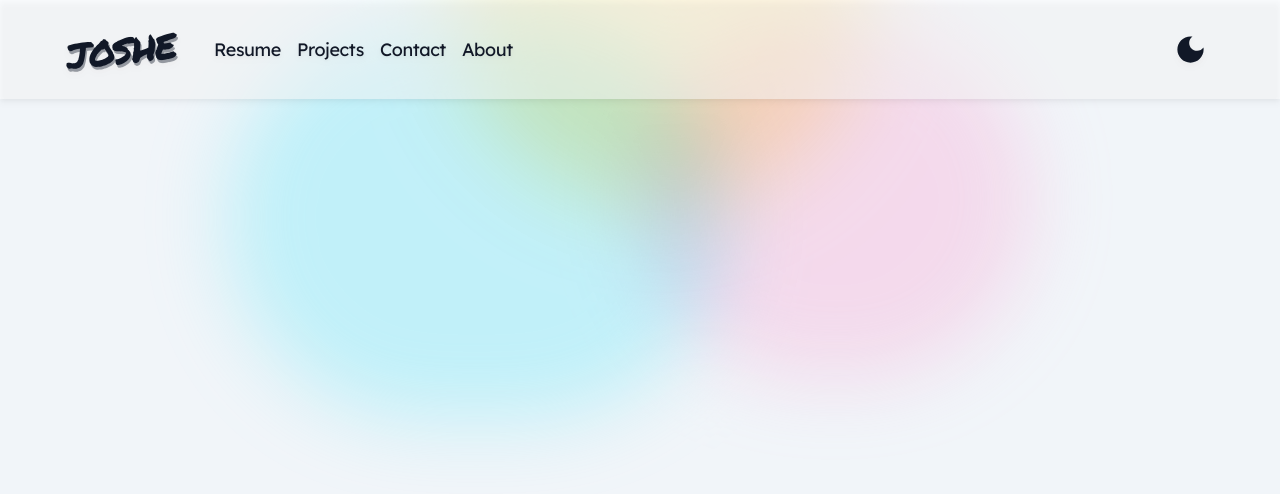
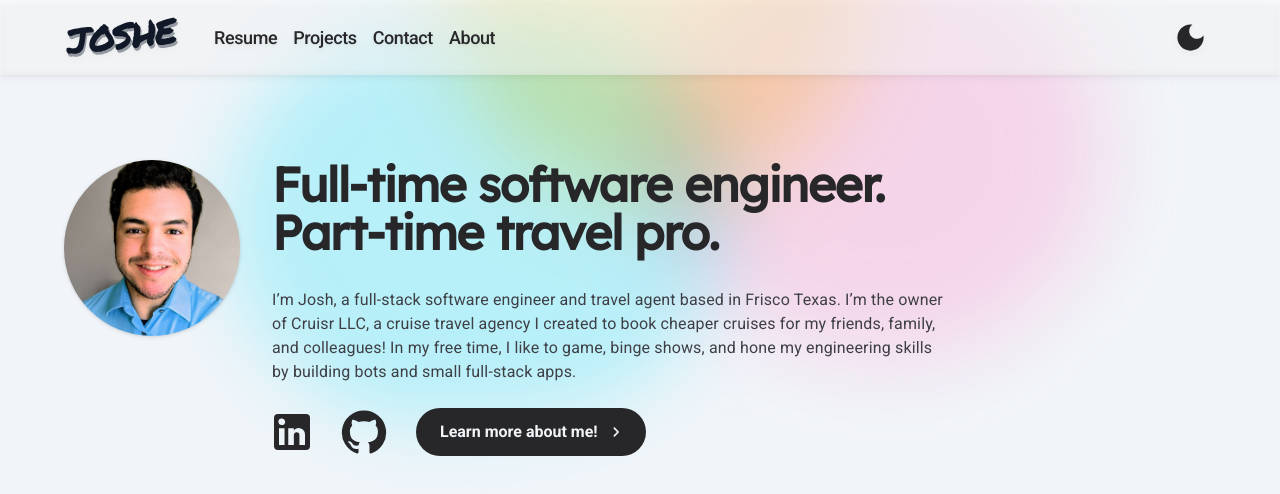
Before and after one commit to BentAllenDesign/portfolio-web, a React (Vite) app: page / in a window 1280 px wide. Shown: the top 494 px of the page. Built offline with nearby package versions, Linux system fonts and the light colour scheme; a web font is replaced by a local one.

Commit message:
feat: create base layout and setup for the landing page

```diff
--- a/src/Routestrap.tsx
+++ b/src/Routestrap.tsx
@@ -1,10 +1,11 @@
 import { Route, Routes } from "react-router-dom";
 import { Page } from "./components/Page";
+import { LandingPage } from "./pages/LandingPage";
 
 export const Routestrap = () => (
   <Routes>
     <Route path="" element={<Page />}> // Page component
-      <Route index element={<></>} /> // Landing component
+      <Route index element={<LandingPage />} /> // Landing component
       <Route path="/about" element={<></>} /> // About Me component
       <Route path="/projects" element={<></>} /> // Projects component
       <Route path="/resume" element={<></>} /> // Resume component
--- a/src/components/Navbar.tsx
+++ b/src/components/Navbar.tsx
@@ -3,39 +3,40 @@ import { Box, Container, IconButton } from "@mui/material";
 import clsx from "clsx";
 import { memo, useCallback } from "react";
 import { Link } from "react-router-dom";
+import { AppThemeContext } from "../lib/hooks/useAppTheme";
 
-const linkStyles = "no-underline block capitalize text-lg text-inherit font-medium transition-all duration-200 ease-in-out drop-shadow-sm hover:text-cyan-500";
+const linkStyles = "no-underline block capitalize text-lg text-inherit font-medium transition-all duration-150 ease-in-out drop-shadow-sm hover:text-cyan-500";
 
 interface INavbar {
-  darkMode: boolean;
-  setDarkMode: React.Dispatch<React.SetStateAction<boolean>>;
+  theme: AppThemeContext;
+  setDarkMode: (darkMode: boolean) => void;
 }
 
-export const Navbar = memo<INavbar>(({ darkMode, setDarkMode }) => {
+export const Navbar = memo<INavbar>(({ theme, setDarkMode }) => {
   const handleThemeChange = useCallback(() => {
-    setDarkMode(!darkMode);
-  }, [darkMode]);
+    setDarkMode(!theme.darkMode);
+  }, [theme.darkMode]);
 
   return (
-    <Box className="flex items-center drop-shadow-md relative">
-      <Box className={clsx("absolute w-full h-full opacity-50 backdrop-blur-lg", darkMode ? 'bg-gray-900' : 'bg-white')} />
-      <Container className="flex items-center py-6">
-        <Box className="font-logo -rotate-6 -mt-7">
+    <Box className="flex items-center drop-shadow-md z-20 fixed w-full top-0 backdrop-blur-sm">
+      <Box className={clsx("absolute w-full h-full opacity-50 backdrop-blur-lg", theme.darkMode ? 'bg-gray-900' : 'bg-white')} />
+      <Container className="flex items-center py-3">
+        <Box className="font-logo -rotate-6 -mt-[34px]">
           <Link to="/" replace className="group no-underline text-transparent">
-            <span className={clsx("fixed z-50 subpixel-antialiased tracking-tighter text-4xl font-logo", darkMode ? 'text-gray-200' : 'text-gray-900')}>
+            <span className={clsx("select-none fixed z-50 subpixel-antialiased tracking-tighter text-4xl font-logo", theme.darkMode ? 'text-gray-200' : 'text-gray-900')}>
               JOSHE
             </span>
             <span className={clsx(
-              "absolute subpixel-antialiased tracking-tighter text-4xl font-logo transition-all duration-300 ease-in-out translate-x-[1px] translate-y-[3px]",
+              "select-none absolute subpixel-antialiased tracking-tighter text-4xl font-logo transition-all duration-300 ease-in-out translate-x-[1px] translate-y-[3px]",
               "group-hover:translate-x-[3px] group-hover:translate-y-[5px] group-hover:opacity-95 group-hover:scale-105 opacity-40",
-              darkMode ? 'text-gray-300 group-hover:text-cyan-500' : 'text-gray-900 group-hover:text-cyan-400'
+              theme.darkMode ? 'text-gray-300 group-hover:text-cyan-500' : 'text-gray-900 group-hover:text-cyan-500'
             )}
             >
               JOSHE
             </span>
           </Link>
         </Box>
-        <Box className={clsx("font-display tracking-tight flex space-x-4 ml-[150px]", darkMode ? 'text-gray-400' : 'text-gray-900')}>
+        <Box className={clsx("select-none tracking-tight flex space-x-4 ml-[150px]", theme.darkMode ? 'text-zinc-400' : 'text-zinc-800')}>
           <Link to="/resume" className={linkStyles}>
             resume
           </Link>
@@ -49,8 +50,8 @@ export const Navbar = memo<INavbar>(({ darkMode, setDarkMode }) => {
             about
           </Link>
         </Box>
-        <IconButton onClick={handleThemeChange} className={clsx("ml-auto transition duration-100", darkMode ? 'text-gray-300' : 'text-gray-900')}>
-          {darkMode
+        <IconButton onClick={handleThemeChange} className={clsx("ml-auto transition duration-100", theme.darkMode ? 'text-zinc-400 hover:text-zinc-200' : 'text-zinc-800 hover:text-zinc-600')}>
+          {theme.darkMode
             ? <LightMode fontSize="large" className="text-inherit" />
             : <DarkMode fontSize="large" className="text-inherit" />}
         </IconButton>
--- a/src/components/Page.tsx
+++ b/src/components/Page.tsx
@@ -1,38 +1,38 @@
 import { Box } from "@mui/material"
 import { Container } from "@mui/system"
 import clsx from "clsx"
-import { useEffect, useState } from "react"
+import { useCallback, useEffect, useState } from "react"
 import { Outlet } from "react-router-dom"
+import { useAppThemeState } from "../lib/hooks/useAppTheme"
 import { Navbar } from "./Navbar"
 
 export const Page = () => {
-  const [darkMode, setDarkMode] = useState<boolean>(() => {
+  const [theme, setTheme] = useAppThemeState(() => {
     const storedDarkMode = localStorage.getItem('darkMode');
-    if (storedDarkMode) return storedDarkMode === 'true';
-    return false;
+    return { darkMode: storedDarkMode === 'true' };
   });
 
   useEffect(() => {
-    localStorage.setItem('darkMode', `${darkMode}`);
-  }, [darkMode]);
+    localStorage.setItem('darkMode', `${theme.darkMode}`);
+  }, [theme]);
+
+  const setDarkMode = useCallback((darkMode: boolean) => {
+    setTheme({ ...theme, darkMode });
+  }, []);
 
   return (
-    <Box className={clsx("w-screen h-screen", darkMode ? "bg-slate-800" : "bg-slate-100")}>
-      <Box className="absolute w-full z-0">
-        <Container className="relative h-[200px] w-[800px] opacity-50">
-          <div className="absolute top-0 -left-4 w-[520px] h-[420px] bg-cyan-300 rounded-full mix-blend-multiply blur-2xl opacity-70 animate-blob"></div>
-          <div className="absolute top-0 -right-4 w-[420px] h-96 bg-pink-300 rounded-full mix-blend-multiply blur-2xl opacity-70 animate-blob animation-delay-2000"></div>
-          <div className="absolute -bottom-8 left-1/4 w-96 h-[420px] bg-amber-300 rounded-full mix-blend-multiply blur-2xl opacity-70 animate-blob animation-delay-4000"></div>
+    <Box className={clsx("w-screen min-h-screen overflow-y-hidden", theme.darkMode ? "bg-slate-800" : "bg-slate-100")}>
+      <Navbar {...{ theme, setDarkMode }} />
+      <Box className="absolute flex z-0 w-screen h-screen overflow-x-clip overflow-y-clip">
+        <Container className={clsx("relative h-[200px] w-[800px]", theme.darkMode ? 'opacity-40' : 'opacity-60')}>
+          <div className="absolute top-0 -left-4 w-[520px] h-[420px] bg-cyan-300 rounded-full mix-blend-multiply blur-2xl opacity-70 animate-blob" />
+          <div className="absolute top-0 -right-4 w-[420px] h-96 bg-pink-300 rounded-full mix-blend-multiply blur-2xl opacity-70 animate-blob-slow animation-delay-2000" />
+          <div className="absolute -bottom-8 left-1/4 w-96 h-[420px] bg-amber-300 rounded-full mix-blend-multiply blur-2xl opacity-70 animate-blob animation-delay-4000" />
         </Container>
       </Box>
-      <Box className="z-10 top-0">
-        <Navbar {...{darkMode, setDarkMode}} />
+      <Box className="pt-40 relative z-10">
+        <Outlet context={theme} />
       </Box>
-      <Container className="p-3 sm:p-6 lg:p-9">
-        <Box className="overflow-y-scroll overflow-x-hidden">
-          <Outlet />
-        </Box>
-      </Container>
     </Box>
   )
 }
--- /dev/null
+++ b/src/lib/hooks/useAppTheme.ts
@@ -0,0 +1,8 @@
+import { useState } from "react";
+import { useOutletContext } from "react-router"
+
+export type AppThemeContext = { darkMode: boolean };
+
+export const useAppTheme = () => useOutletContext<AppThemeContext>();
+
+export const useAppThemeState = (initialState: AppThemeContext | (() => AppThemeContext)) => useState<AppThemeContext>(initialState);
--- a/src/pages/LandingPage.tsx
+++ b/src/pages/LandingPage.tsx
@@ -1,3 +1,53 @@
+import { ChevronRightRounded, GitHub, Instagram, LinkedIn, Twitter } from "@mui/icons-material";
+import { Box, Button, Container, IconButton } from "@mui/material";
+import clsx from "clsx";
+import { Link } from "react-router-dom";
+import { useAppTheme } from "../lib/hooks/useAppTheme"
+
 export const LandingPage = () => {
+  const { darkMode } = useAppTheme();
 
+  return (
+    <Container>
+      <Box className="flex flex-col lg:flex-row gap-8">
+        <Box className="flex rounded-full overflow-clip h-44 w-44 min-w-36 drop-shadow self-center sm:self-start">
+          <img src="/headshot.jpg" alt="Joshua Shevach - headshot photo" className="object-cover h-48 w-56 self-center scale-150" />
+        </Box>
+        <Box className="max-w-2xl">
+          <h1 className={clsx("text-4xl font-bold font-display tracking-tight sm:text-5xl mt-0", darkMode ? 'text-zinc-100' : 'text-zinc-800')}>
+            Full-time software engineer.
+            <br />
+            Part-time travel pro.
+          </h1>
+          <p className={clsx("mt-6 text-base", darkMode ? 'text-zinc-300' : 'text-zinc-700')}>
+            I’m Josh, a full-stack software engineer and travel agent based in Frisco Texas. I’m the owner of
+            Cruisr LLC, a cruise travel agency I created to book cheaper cruises for my friends, family, and
+            colleagues! In my free time, I like to game, binge shows, and hone my engineering skills by building
+            bots and small full-stack apps.
+          </p>
+          <Box className="-ml-3 mt-3 flex sm:gap-2">
+            <IconButton
+              href="https://www.linkedin.com/in/joshua-shevach/"
+              aria-label="Follow on LinkedIn"
+              className={clsx("transition-all duration-100 ease-in-out", darkMode ? 'text-zinc-400 hover:text-zinc-200' : 'text-zinc-800 hover:text-zinc-600')}
+            >
+              <LinkedIn className="text-4xl sm:text-5xl" />
+            </IconButton>
+            <IconButton
+              href="https://github.com/BentAllenDesign"
+              aria-label="Follow on GitHub"
+              className={clsx("transition-all duration-100 ease-in-out", darkMode ? 'text-zinc-400 hover:text-zinc-200' : 'text-zinc-800 hover:text-zinc-600')}
+            >
+              <GitHub className="text-4xl sm:text-5xl" />
+            </IconButton>
+            <Button endIcon={<ChevronRightRounded />} className={clsx("ml-3 normal-case rounded-full font-bold text-base px-4 sm:px-6 my-2", darkMode ? 'bg-zinc-400 hover:bg-zinc-200 text-slate-800' : 'bg-zinc-800 hover:bg-zinc-600 text-slate-100')}>
+              <Link to="/about" className="text-inherit no-underline">
+                Learn more about me!
+              </Link>
+            </Button>
+          </Box>
+        </Box>
+      </Box>
+    </Container>
+  )
 }
--- a/tailwind.config.cjs
+++ b/tailwind.config.cjs
@@ -84,6 +84,7 @@ module.exports = {
         'gradient-y-toofast': 'gradient-y 1s ease infinite',
         'gradient-xy': 'gradient-xy 15s ease infinite',
         blob: 'blob 7s infinite',
+        'blob-slow': 'blob 10s infinite',
         marquee: 'marquee linear infinite',
         marquee2: 'marquee2 linear infinite',
       },
@@ -93,13 +94,13 @@ module.exports = {
             transform: "translate(0px, 0px) scale(1)",
           },
           "33%": {
-            transform: "translate(30px, -50px) scale(1.1)",
+            transform: "translate(30px, -50px) scale(1.1) rotate(15deg)",
           },
           "66%": {
-            transform: "translate(-20px, 20px) scale(0.9)",
+            transform: "translate(-20px, 20px) scale(0.9) rotate(-10deg)",
           },
           "100%": {
-            transform: "tranlate(0px, 0px) scale(1)",
+            transform: "translate(0px, 0px) scale(1)",
           },
         },
         load: {
```
Also changed, not shown: public/headshot.jpg (added).
